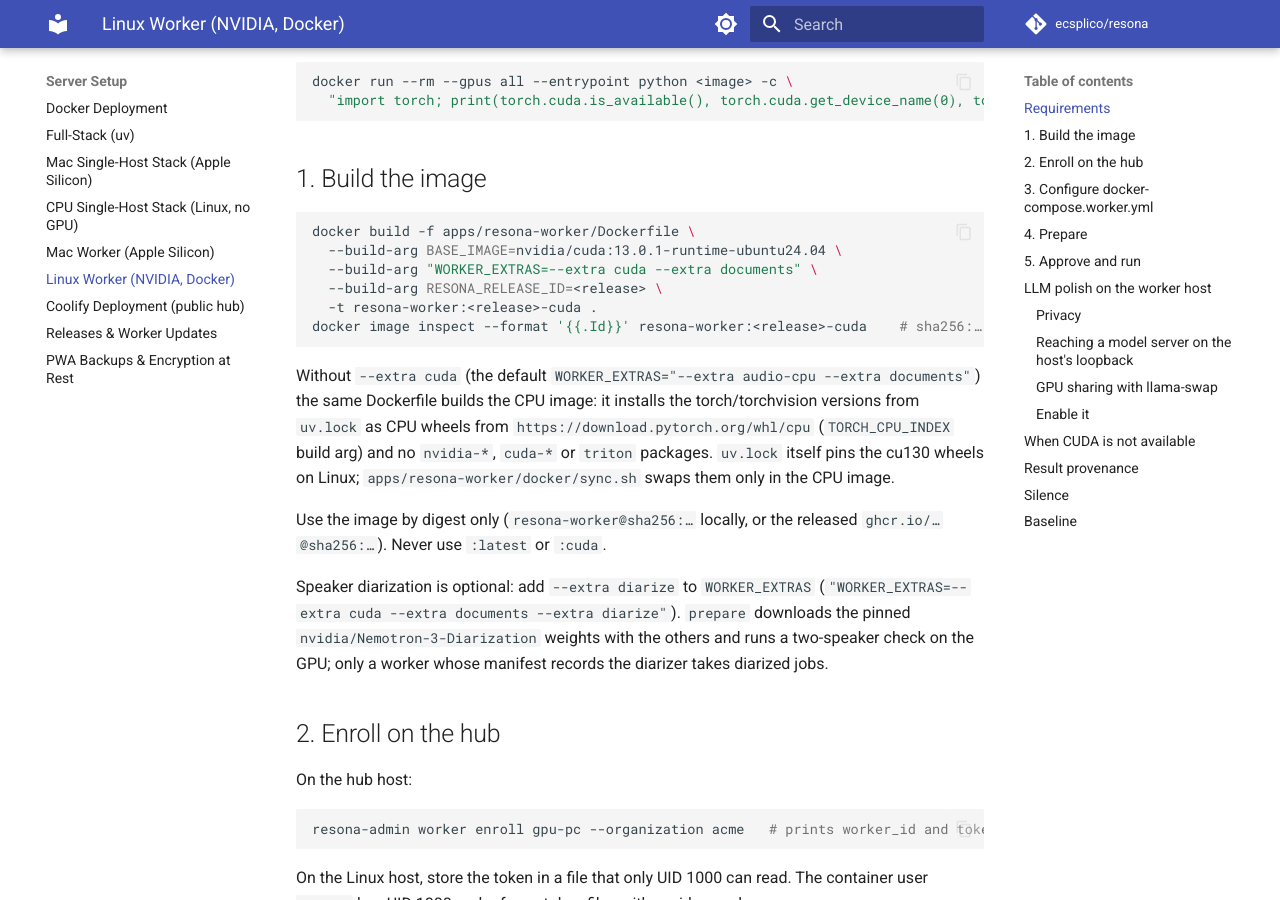
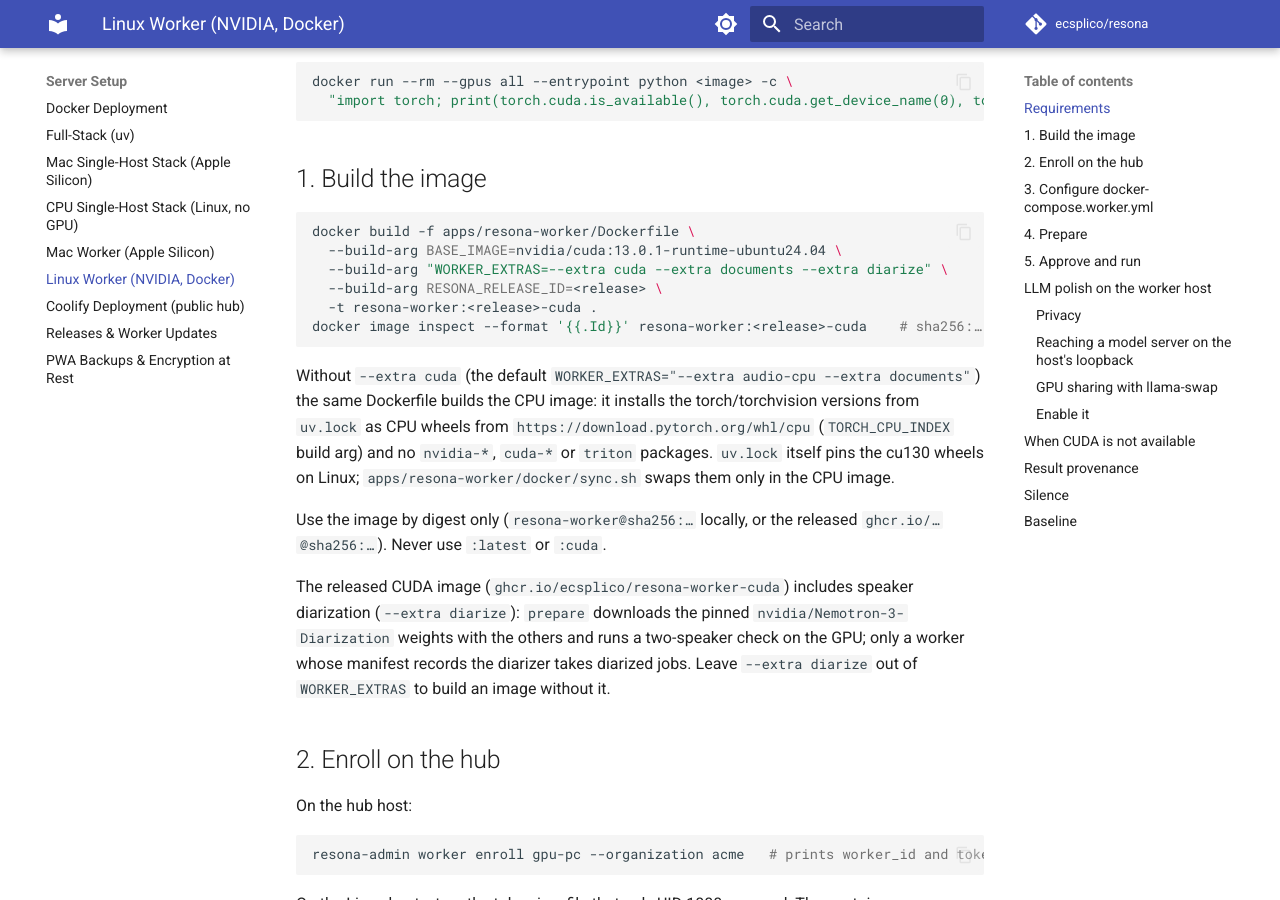
Before and after one commit to ecsplico/resona, an MkDocs documentation site: the page built from docs/server/linux-worker.md, in a window 1280 px wide and 900 px high, scrolled down 990 px. Built offline with MkDocs 1.6.1 and Material for MkDocs 9.7.7, drawn with Linux system fonts in a browser that asks for light colours; comment, search, counter and statistics services are not loaded.

Commit message:
ci(worker): build the CUDA worker image with speaker diarization
The released resona-worker-cuda image had no diarize extra, so a Linux worker could not prepare the diarizer and the linux-cuda evaluation could not run the diarization fixtures (their jobs stayed no_capable_worker).

````diff
--- a/docs/server/linux-worker.md
+++ b/docs/server/linux-worker.md
@@ -30,7 +30,7 @@
 ```bash
 docker build -f apps/resona-worker/Dockerfile \
   --build-arg BASE_IMAGE=nvidia/cuda:13.0.1-runtime-ubuntu24.04 \
-  --build-arg "WORKER_EXTRAS=--extra cuda --extra documents" \
+  --build-arg "WORKER_EXTRAS=--extra cuda --extra documents --extra diarize" \
   --build-arg RESONA_RELEASE_ID=<release> \
   -t resona-worker:<release>-cuda .
 docker image inspect --format '{{.Id}}' resona-worker:<release>-cuda    # sha256:… digest
@@ -40,7 +40,7 @@
 
 Use the image by digest only (`resona-worker@sha256:…` locally, or the released `ghcr.io/…@sha256:…`). Never use `:latest` or `:cuda`.
 
-Speaker diarization is optional: add `--extra diarize` to `WORKER_EXTRAS` (`"WORKER_EXTRAS=--extra cuda --extra documents --extra diarize"`). `prepare` downloads the pinned `nvidia/Nemotron-3-Diarization` weights with the others and runs a two-speaker check on the GPU; only a worker whose manifest records the diarizer takes diarized jobs.
+The released CUDA image (`ghcr.io/ecsplico/resona-worker-cuda`) includes speaker diarization (`--extra diarize`): `prepare` downloads the pinned `nvidia/Nemotron-3-Diarization` weights with the others and runs a two-speaker check on the GPU; only a worker whose manifest records the diarizer takes diarized jobs. Leave `--extra diarize` out of `WORKER_EXTRAS` to build an image without it.
 
 ## 2. Enroll on the hub
 
````
Also changed, not shown: 3 other files.
